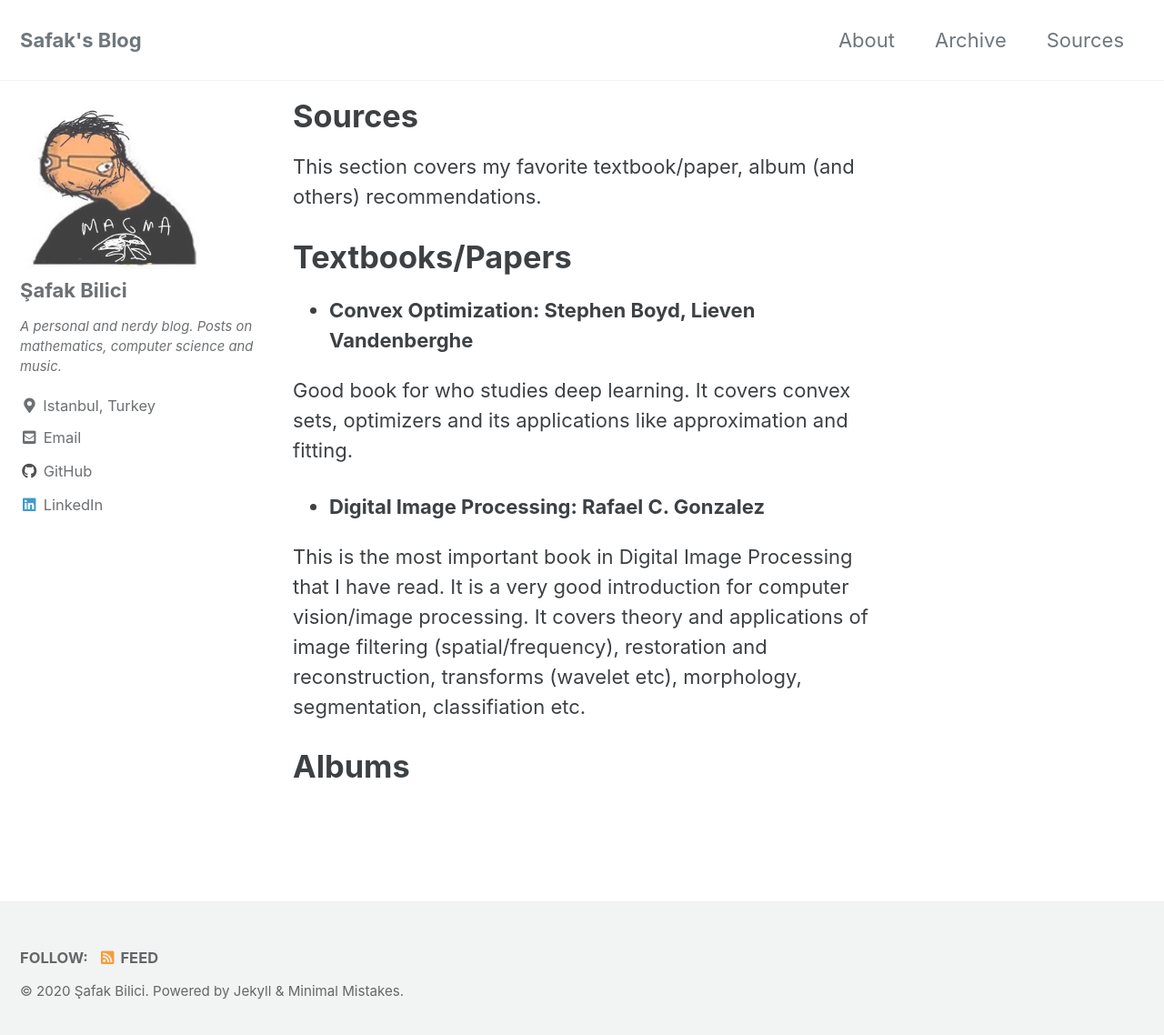
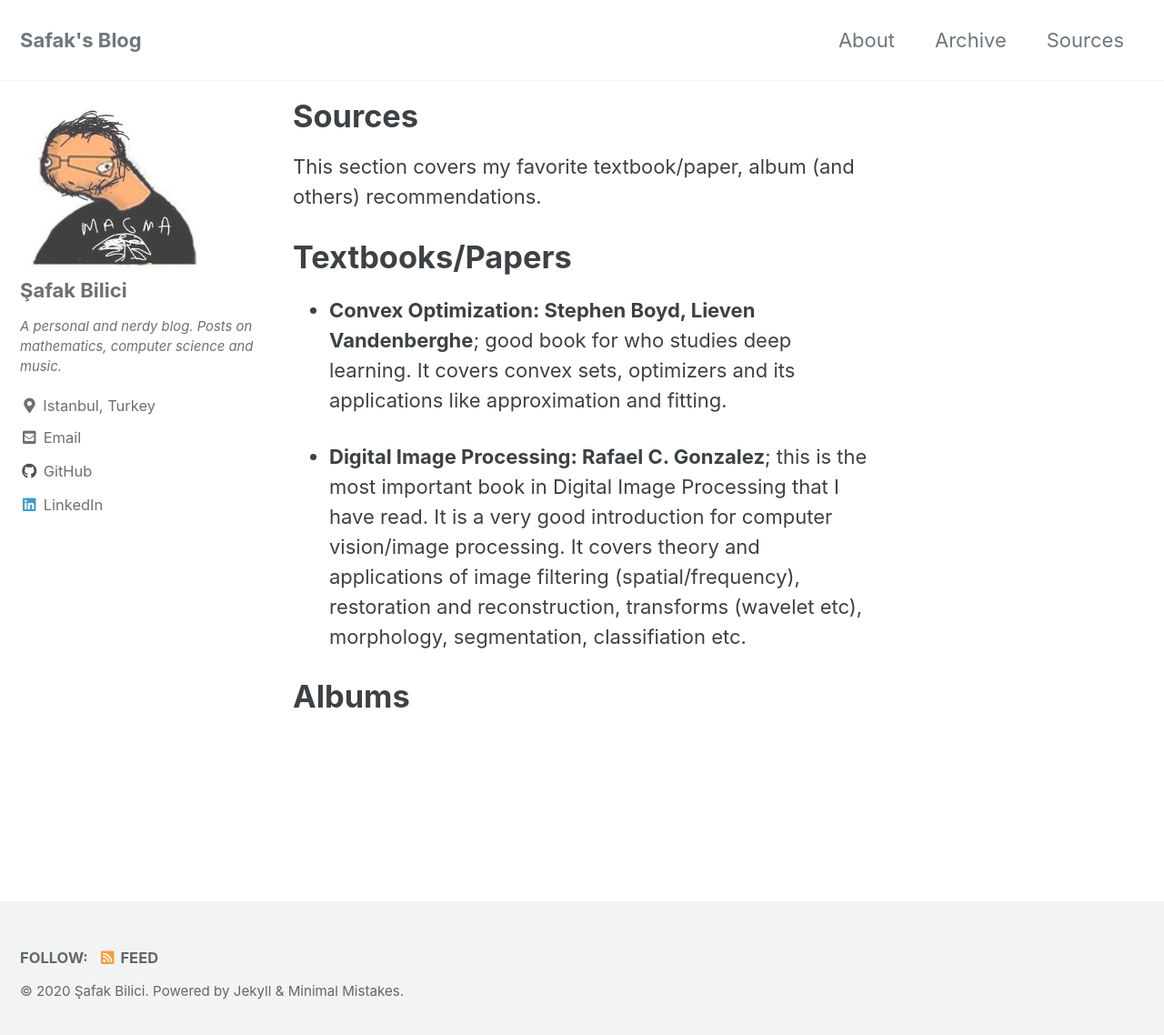
Before and after one commit to safakkbilici/safakkbilici.github.io, a Jekyll site: the page built from _pages/sources.md, in a window 1280 px wide and 1146 px high. Shown: the top 1138 px of the window at 91% size. Built offline with Jekyll 4.4.1, drawn with Linux system fonts in a browser that asks for light colours; cached includes are drawn as plain includes.

```diff
--- a/_pages/sources.md
+++ b/_pages/sources.md
@@ -9,13 +9,9 @@ This section covers my favorite textbook/paper, album (and others) recommendatio
 
 # Textbooks/Papers
 
-- **Convex Optimization: Stephen Boyd, Lieven Vandenberghe**
+- **Convex Optimization: Stephen Boyd, Lieven Vandenberghe**; good book for who studies deep learning. It covers convex sets, optimizers and its applications like approximation and fitting.
 
-Good book for who studies deep learning. It covers convex sets, optimizers and its applications like approximation and fitting.
-
-- **Digital Image Processing: Rafael C. Gonzalez**
-
-This is the most important book in Digital Image Processing that I have read. It is a very good introduction for computer vision/image processing. It covers theory and applications of image filtering (spatial/frequency), restoration and reconstruction, transforms (wavelet etc), morphology, segmentation, classifiation etc.
+- **Digital Image Processing: Rafael C. Gonzalez**; this is the most important book in Digital Image Processing that I have read. It is a very good introduction for computer vision/image processing. It covers theory and applications of image filtering (spatial/frequency), restoration and reconstruction, transforms (wavelet etc), morphology, segmentation, classifiation etc.
 
 
 
```
